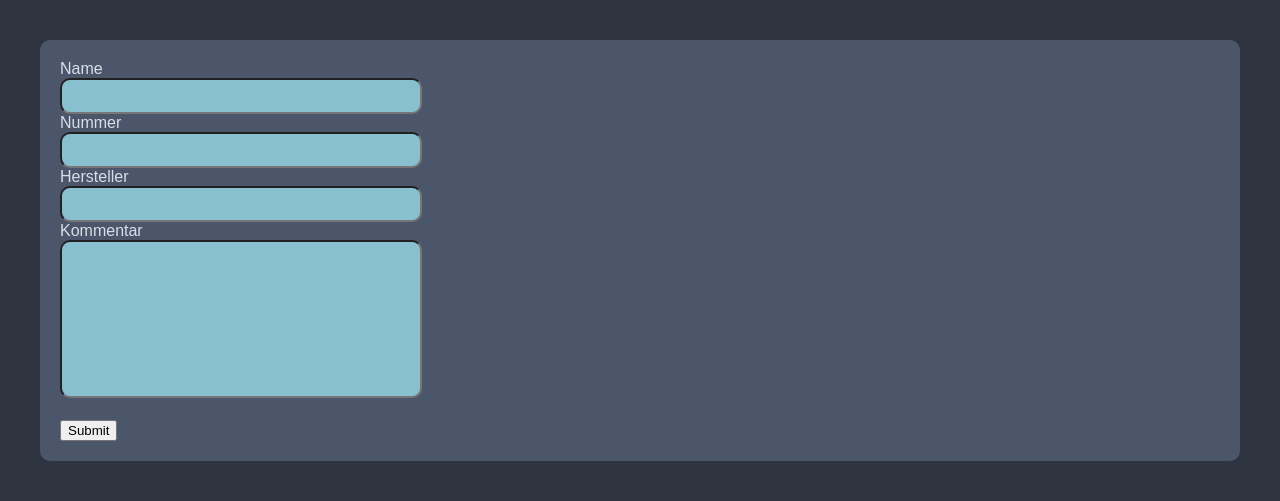
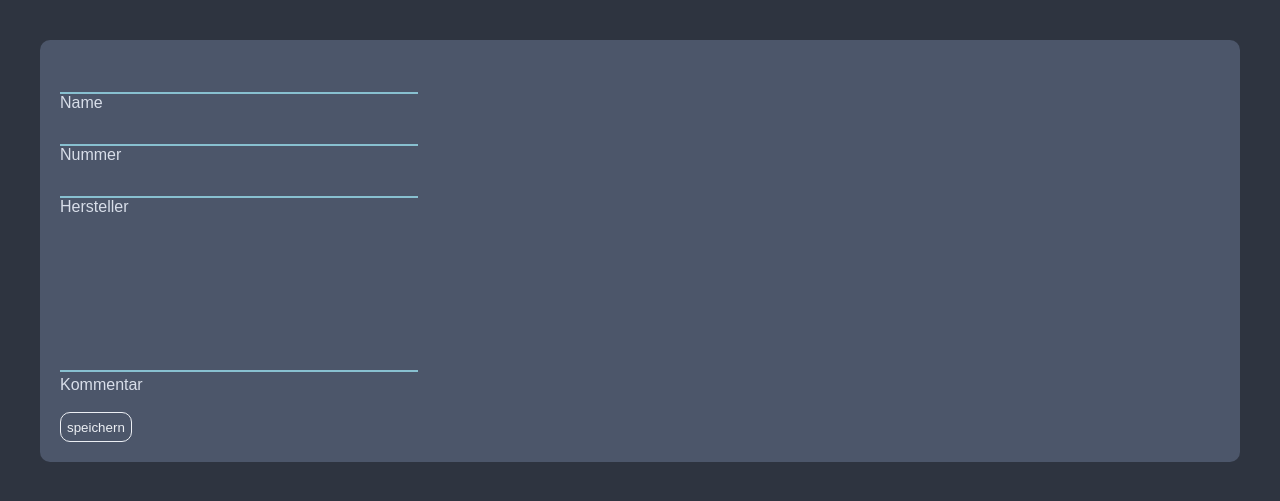
Before and after one commit to Jonas-Luetolf/RailInventory, a Flask app: page /add in a window 1280 px wide. Shown: the part 68-569 px from the top of the page. Run offline with Flask 2, Linux system fonts and the light colour scheme; parts of the project's set-up code (start-up, migrations or seed data) failed here and were passed over.

Commit message:
update design add-page

```diff
--- a/application/static/add.css
+++ b/application/static/add.css
@@ -1,18 +1,20 @@
 textarea, input[type=text] {
-	border-radius: 10px;
-	padding-left: 5px;
-	padding-right: 5px;
-	background-color: #88C0D0;
-	width: 30%;
-	height:30px;
-	border-width:2px;
-	border-style: inset;
-
+    /* border-radius: 10px; */
+    padding-left: 5px;
+    padding-right: 5px;
+    background-color: #4C566A;
+    width: 30%;
+    height: 30px;
+    /* border-width: 2px; */
+    /* border-style: solid; */
+    border: none;
+    border-color: #ECEFF4;
+    border-bottom: 2px solid #88C0D0;
 }
 
 textarea:focus, input[type=text]:focus {
 	outline: none;
-	border:2px solid #D08770;
+	border-bottom:2px solid #D08770;
 }
 
 textarea {
@@ -20,3 +22,16 @@ textarea {
   resize: none;
 
 }
+
+button[type=submit] {
+	border-radius: 10px;
+	border: 1px solid #ECEFF4;
+	background-color: #4C566A;
+	color: #ECEFF4;
+	height: 30px;
+}
+
+button[type=submit]:hover {
+	color: #88C0D0;
+	border-color: #88C0D0;
+}
--- a/application/templates/add.html
+++ b/application/templates/add.html
@@ -8,15 +8,18 @@
 {% block content %}
 <div id="content">
 	<form method="post" action="/add">
-		<label for="name">Name</label><br>
-  	<input type="text" id="name" name="name"><br>
-  	<label for="number">Nummer</label><br>
+		<input type="text" id="name" name="name"><br>
+  	<label for="name">Name</label><br>
+
   	<input type="text" id="number" name="Nummer"><br>
+		<label for="number">Nummer</label><br>
+
+  	<input type="text" id="producer" name="Hersteller"><br>
 		<label for="producer">Hersteller</label><br>
-  	<input type="text" id="producer" name="Hersteller"><br>
-  	<label for="comment">Kommentar</label><br>
-  	<textarea type="text" id="comment" name="Kommentar" rows=5></textarea><br><br>
-		<button type="submit">Submit</button>
+
+  	<textarea type="text" id="comment" name="Kommentar" rows=5></textarea><br>
+		<label for="comment">Kommentar</label><br><br>
+		<button type="submit">speichern</button>
 
 	</form>
 
```
